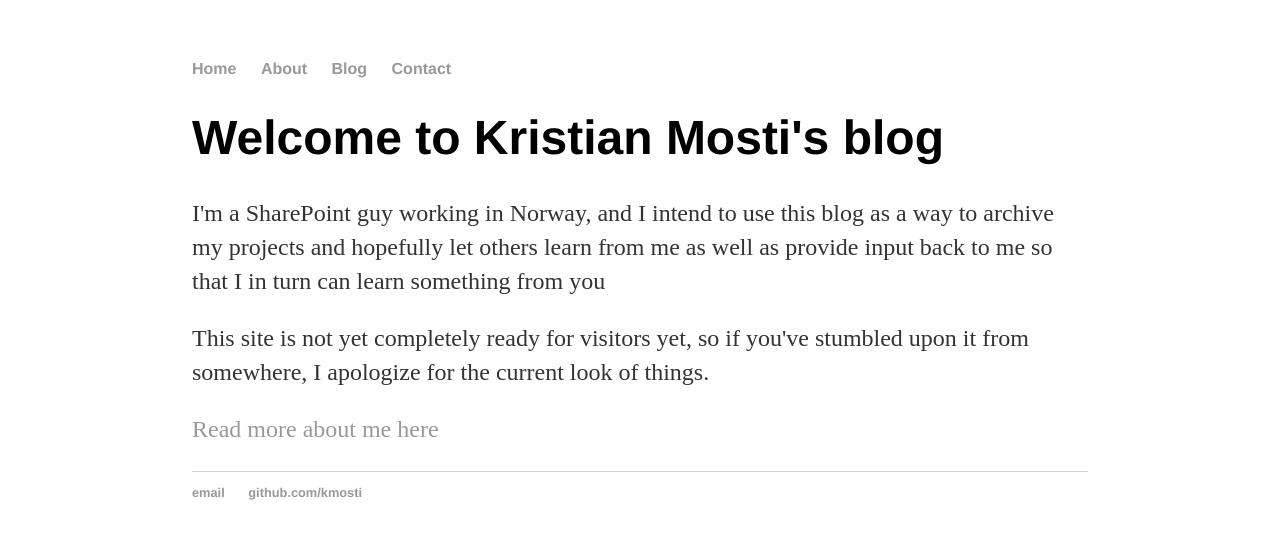
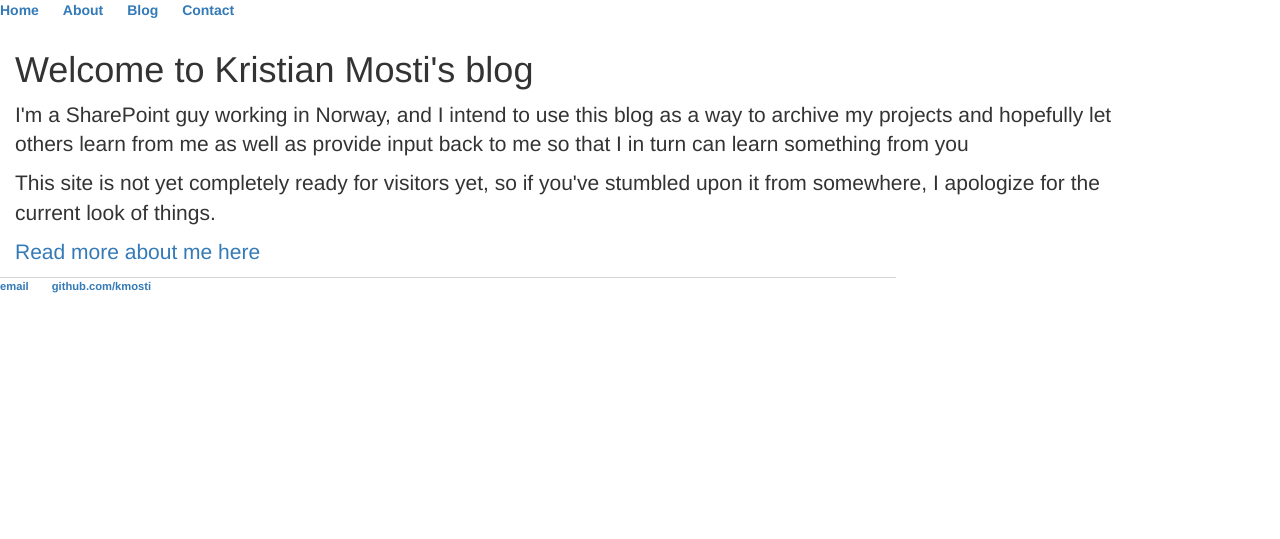
Before and after one commit to kmosti/kmosti.github.io, a Jekyll site: the page built from index.html, in a window 1280 px wide. Shown: the top 539 px of the page. Built offline with Jekyll 4.4.1, drawn with Linux system fonts in a browser that asks for light colours.

Commit message:
bootstrap

```diff
--- a/_layouts/default.html
+++ b/_layouts/default.html
@@ -4,6 +4,8 @@
 			<title>{{ page.title }}</title>
 			<!-- link to main stylesheet -->
 			<link rel="stylesheet" type="text/css" href="/css/main.css">
+			<link rel="stylesheet" type="text/css" href="//maxcdn.bootstrapcdn.com/bootstrap/3.3.6/css/bootstrap.min.css">
+			<script src="//maxcdn.bootstrapcdn.com/bootstrap/3.3.6/js/bootstrap.min.js"></script>
 		</head>
 		<body>
 			<nav>
--- a/contact/index.html
+++ b/contact/index.html
@@ -3,8 +3,7 @@ layout: default
 title: Contact form
 ---
 <h1>Contact me using the below form</h1>
-<form action="https://formspree.io/your@email.com"
-      method="POST">
+<form action="https://formspree.io/kmosti+spzealotmail@gmail.com" method="POST">
     <input type="text" name="name">
     <input type="email" name="_replyto">
     <input type="text" name="message">
```
